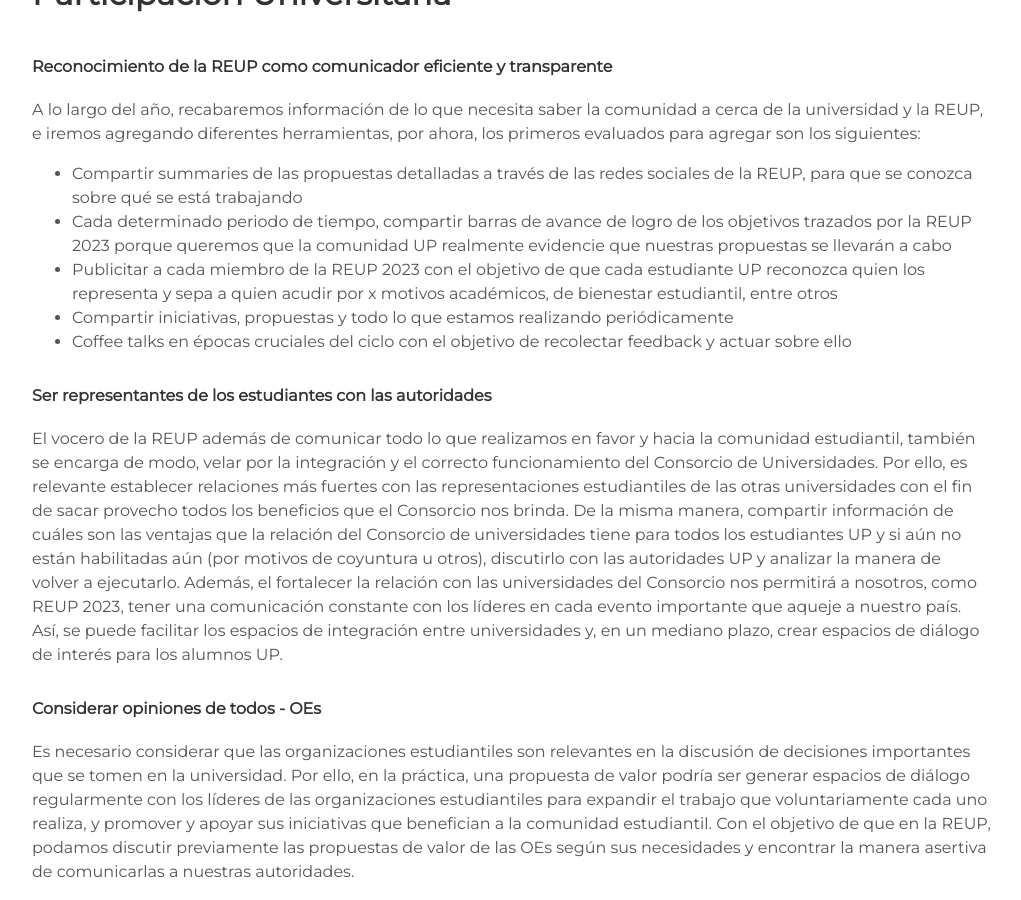
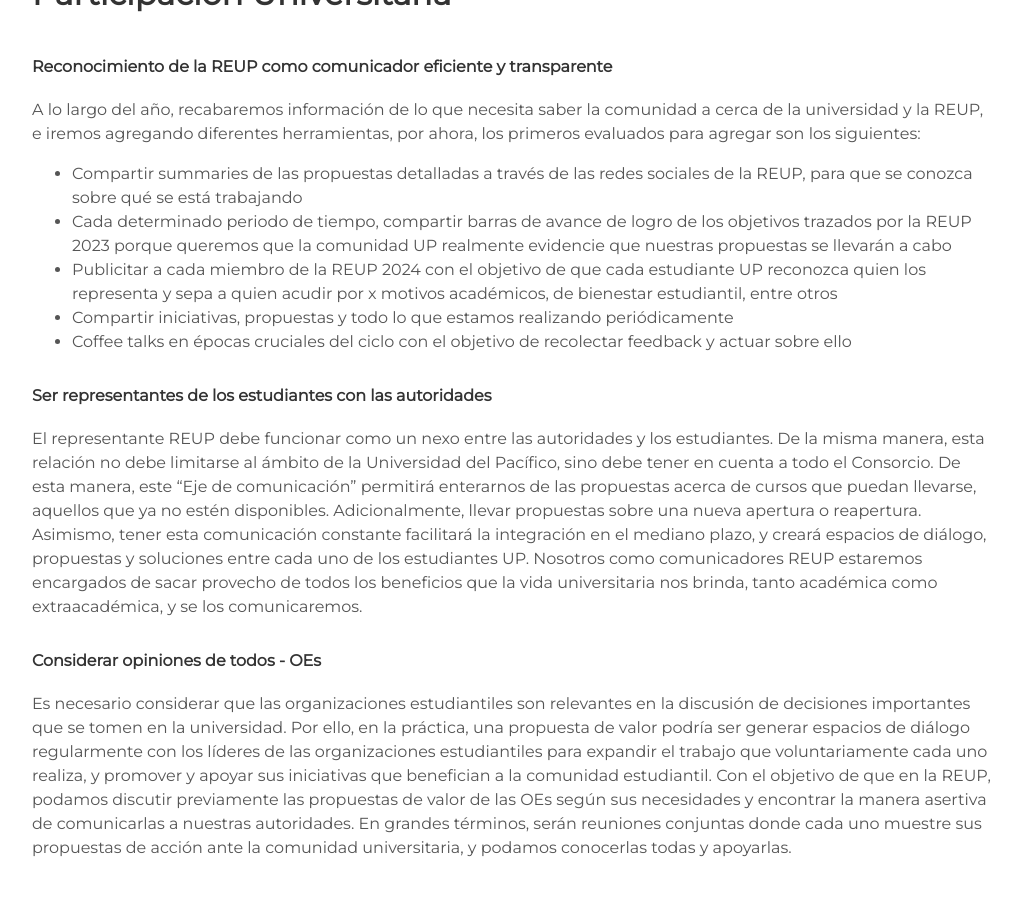
Before and after one commit to cesarsolisd/cesarsolisd.github.io, a Jekyll site: the page built from index.html, in a window 1280 px wide and 900 px high, scrolled down 1584 px. Shown: the whole window, without its empty margins (128-1149 px from the left). Built offline with Jekyll 4.4.1, drawn with Linux system fonts in a browser that asks for light colours; some of the changed text lies outside the part shown.

Commit message:
Update projects.html

```diff
--- a/_includes/projects.html
+++ b/_includes/projects.html
@@ -6,25 +6,13 @@
     <ul>
       <li>Compartir summaries de las propuestas detalladas a través de las redes sociales de la REUP, para que se conozca sobre qué se está trabajando</li>
       <li>Cada determinado periodo de tiempo, compartir barras de avance de logro de los objetivos trazados por la REUP 2023 porque queremos que la comunidad UP realmente evidencie que nuestras propuestas se llevarán a cabo</li>
-      <li>Publicitar a cada miembro de la REUP 2023 con el objetivo de que cada estudiante UP reconozca quien los representa y sepa a quien acudir por x motivos académicos, de bienestar estudiantil, entre otros</li>
+      <li>Publicitar a cada miembro de la REUP 2024 con el objetivo de que cada estudiante UP reconozca quien los representa y sepa a quien acudir por x motivos académicos, de bienestar estudiantil, entre otros</li>
       <li>Compartir iniciativas, propuestas y todo lo que estamos realizando periódicamente</li>
       <li>Coffee talks en épocas cruciales del ciclo con el objetivo de recolectar feedback y actuar sobre ello</li>
     </ul>
 
     <h4>Ser representantes de los estudiantes con las autoridades</h4>
-    <p style="text-align: left;">El vocero de la REUP además de comunicar todo lo que realizamos en favor y hacia la
-      comunidad estudiantil, también se encarga de modo, velar por la integración y el correcto
-      funcionamiento del Consorcio de Universidades. Por ello, es relevante establecer relaciones
-      más fuertes con las representaciones estudiantiles de las otras universidades con el fin de
-      sacar provecho todos los beneficios que el Consorcio nos brinda. De la misma manera,
-      compartir información de cuáles son las ventajas que la relación del Consorcio de
-      universidades tiene para todos los estudiantes UP y si aún no están habilitadas aún (por
-      motivos de coyuntura u otros), discutirlo con las autoridades UP y analizar la manera de volver
-      a ejecutarlo. Además, el fortalecer la relación con las universidades del Consorcio nos
-      permitirá a nosotros, como REUP 2023, tener una comunicación constante con los líderes en
-      cada evento importante que aqueje a nuestro país. Así, se puede facilitar los espacios de
-      integración entre universidades y, en un mediano plazo, crear espacios de diálogo de interés
-      para los alumnos UP.</p>
+    <p style="text-align: left;">El representante REUP debe funcionar como un nexo entre las autoridades y los estudiantes. De la misma manera, esta relación no debe limitarse al ámbito de la Universidad del Pacífico, sino debe tener en cuenta a todo el Consorcio. De esta manera, este “Eje de comunicación” permitirá enterarnos de las propuestas acerca de cursos que puedan llevarse, aquellos que ya no estén disponibles. Adicionalmente, llevar propuestas sobre una nueva apertura o reapertura. Asimismo, tener esta comunicación constante facilitará la integración en el mediano plazo, y creará espacios de diálogo, propuestas y soluciones entre cada uno de los estudiantes UP. Nosotros como comunicadores REUP estaremos encargados de sacar provecho de todos los beneficios que la vida universitaria nos brinda, tanto académica como extraacadémica, y se los comunicaremos.</p>
     <!-- <a class="project-link" href="https://youtu.be/pkkABSAwVWM">Clic aquí</a> -->
 
     <h4>Considerar opiniones de todos - OEs</h4>
@@ -35,12 +23,12 @@
       realiza, y promover y apoyar sus iniciativas que benefician a la comunidad estudiantil. Con el
       objetivo de que en la REUP, podamos discutir previamente las propuestas de valor de las
       OEs según sus necesidades y encontrar la manera asertiva de comunicarlas a nuestras
-      autoridades.</p>
+      autoridades. En grandes términos, serán reuniones conjuntas donde cada uno muestre sus propuestas de acción ante la comunidad universitaria, y podamos conocerlas todas y apoyarlas.</p>
     <!-- <a class="project-link" href="https://youtu.be/pkkABSAwVWM">Clic aquí</a> -->
 
   <h2>Vida Universitaria</h2>
     <h4>Acciones enfocadas en la salud mental de los estudiantes UP</h4>
-    <p style="text-align: left;">Como REUP 2023, se busca trabajar de manera conjunta con consejería universitaria con el
+    <p style="text-align: left;">Como REUP 2024, se busca trabajar de manera conjunta con consejería universitaria con el
       objetivo de visibilizar la problemática diaria de los estudiantes: la salud mental. Por ende,
       propongo realizar encuestas previo a cada ciclo (previa coordinación con consejería
       universitaria) y podamos conocer los principales problemas en torno a la salud mental. El
```
